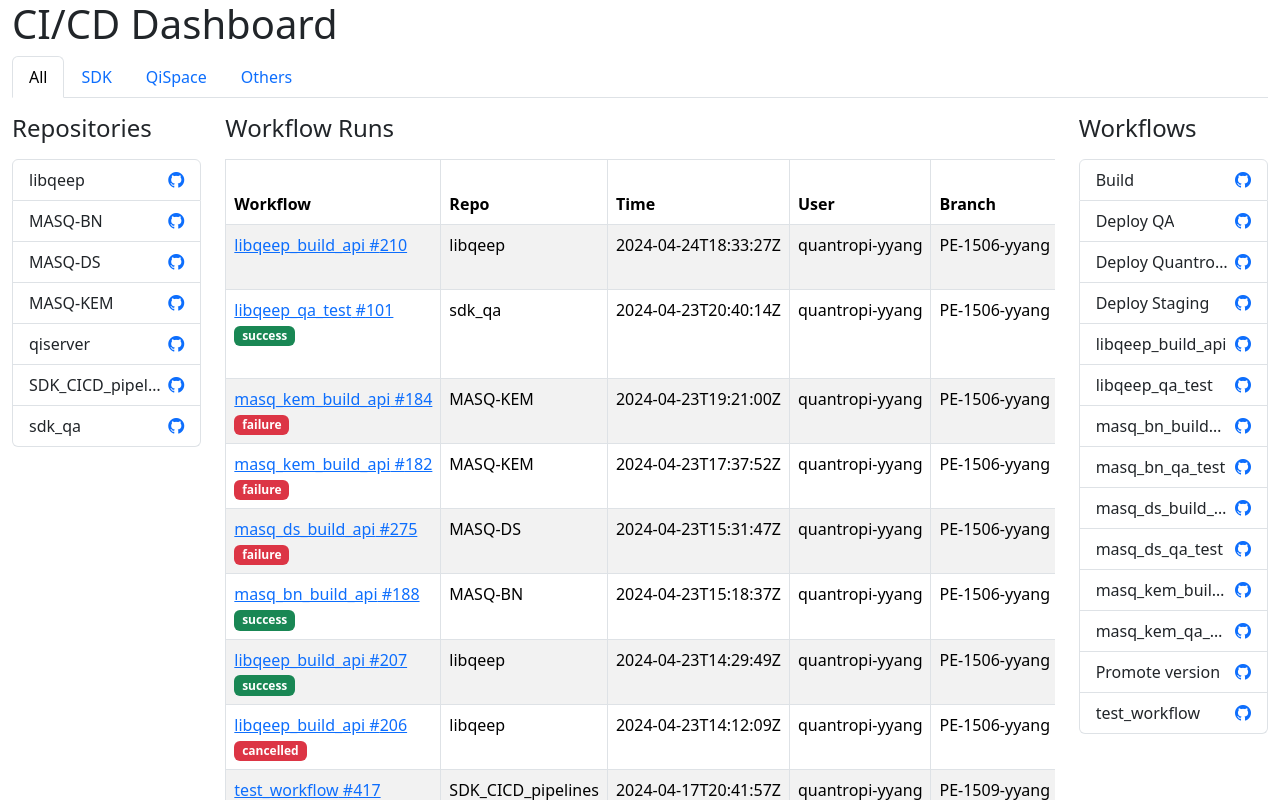
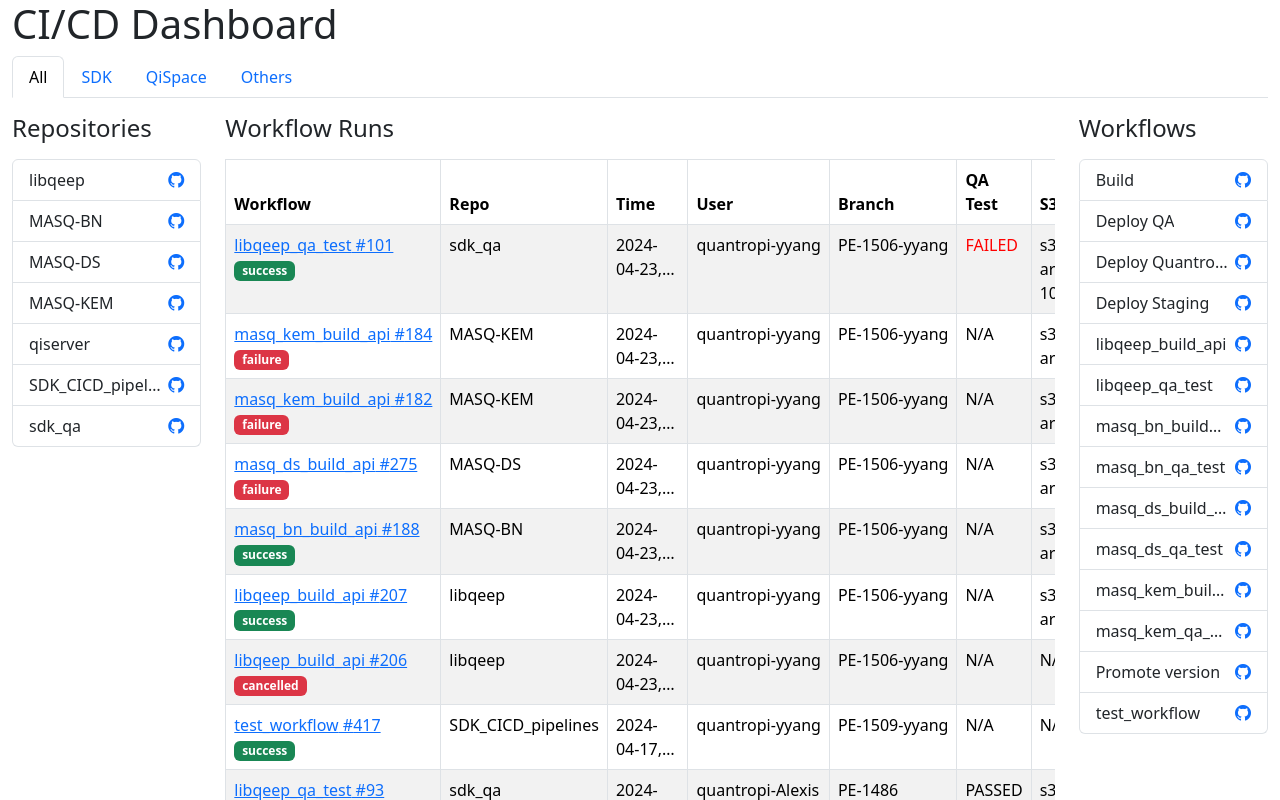
Before and after one commit to quantropi/cicd_dashboard, a React (Create React App) app: page / in a window 1280 px wide. Shown: the top 800 px of the page. Built offline with nearby package versions, Linux system fonts and the light colour scheme.

Commit message:
Optimzie UI

```diff
--- a/public/data/runs.json
+++ b/public/data/runs.json
@@ -158,21 +158,5 @@
     "isqa": true,
     "test_result": "FAILED",
     "s3_urls": "s3://qispace-sdk-artifacts/builds/libqeep/208/test-101"
-  },
-  {
-    "id": "8821562726",
-    "url": "https://github.com/quantropi/libqeep/actions/runs/8821562726",
-    "repo": "libqeep",
-    "workflow": "cicd_build_api.yml",
-    "workflow_name": "libqeep_build_api",
-    "workflow_id": 71075656,
-    "run_number": 210,
-    "time": "2024-04-24T18:33:27Z",
-    "user": "quantropi-yyang",
-    "branch": "PE-1506-yyang",
-    "status": null,
-    "isqa": false,
-    "test_result": "",
-    "s3_urls": "s3://qispace-sdk-artifacts/builds/libqeep/210"
   }
 ]
--- a/src/App.css
+++ b/src/App.css
@@ -36,3 +36,12 @@
     transform: rotate(360deg);
   }
 }
+
+.time-display {
+  display: -webkit-box;
+  -webkit-line-clamp: 2;
+  -webkit-box-orient: vertical;
+  overflow: hidden;
+  max-height: 50px;
+  text-overflow: ellipsis;
+}
--- a/src/components/Run.tsx
+++ b/src/components/Run.tsx
@@ -13,6 +13,12 @@ const Run: React.FC<RunProps> = ({ run }) => {
     </Tooltip>
   );
 
+  // Function to format UTC date string to local Ottawa time
+  const formatLocalTime = (utcTime: string) => {
+    const date = new Date(utcTime);
+    return date.toLocaleString('en-CA', { timeZone: 'America/Toronto' });
+  };
+
   return (
     <tr>
       <td>
@@ -25,6 +31,7 @@ const Run: React.FC<RunProps> = ({ run }) => {
             {run.workflow_name} #{run.run_number}
           </a>
         </OverlayTrigger>
+        <br/>
         <Badge bg={run.status === "success" ? "success" : "danger"}>
           {run.status}
         </Badge>
@@ -35,8 +42,8 @@ const Run: React.FC<RunProps> = ({ run }) => {
         </div>
       </td>
       <td>
-        <div className="text-truncate" style={{ maxWidth: '200px' }}>
-          {run.time}
+        <div className="time-display" style={{ maxWidth: '100px' }}>
+          {formatLocalTime(run.time)}
         </div>
       </td>
       <td>
@@ -51,7 +58,12 @@ const Run: React.FC<RunProps> = ({ run }) => {
       </td>
       <td>
         {run.isqa ? (
-          <div className="text-truncate" style={{ maxWidth: '150px' }}>
+          <div
+            className="text-truncate"
+            style={{
+              maxWidth: '150px',
+              color: run.test_result === 'FAILED' ? 'red' : 'inherit',
+            }}>
             {run.test_result}
           </div>
         ) : 'N/A'}
--- a/src/components/Runs.tsx
+++ b/src/components/Runs.tsx
@@ -90,7 +90,7 @@ const Runs: React.FC<RunsProps> = ({ selectedTab, selectedRepo, selectedWorkflow
             <th>Time</th>
             <th>User</th>
             <th>Branch</th>
-            <th>Test Results</th>
+            <th>QA Test</th>
             <th>S3 URLs</th>
           </tr>
         </thead>
```
